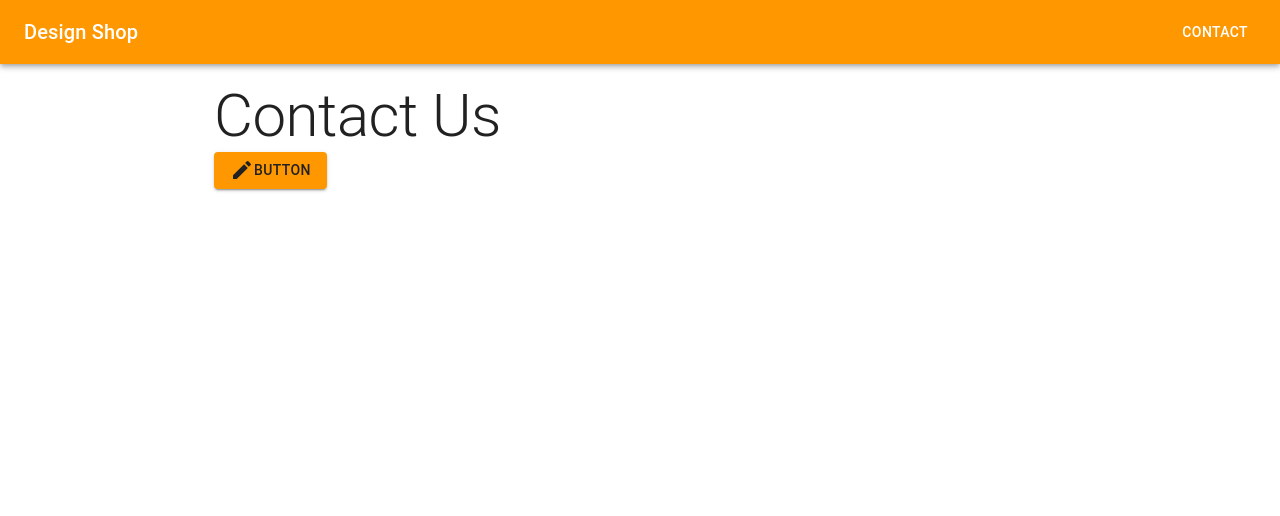
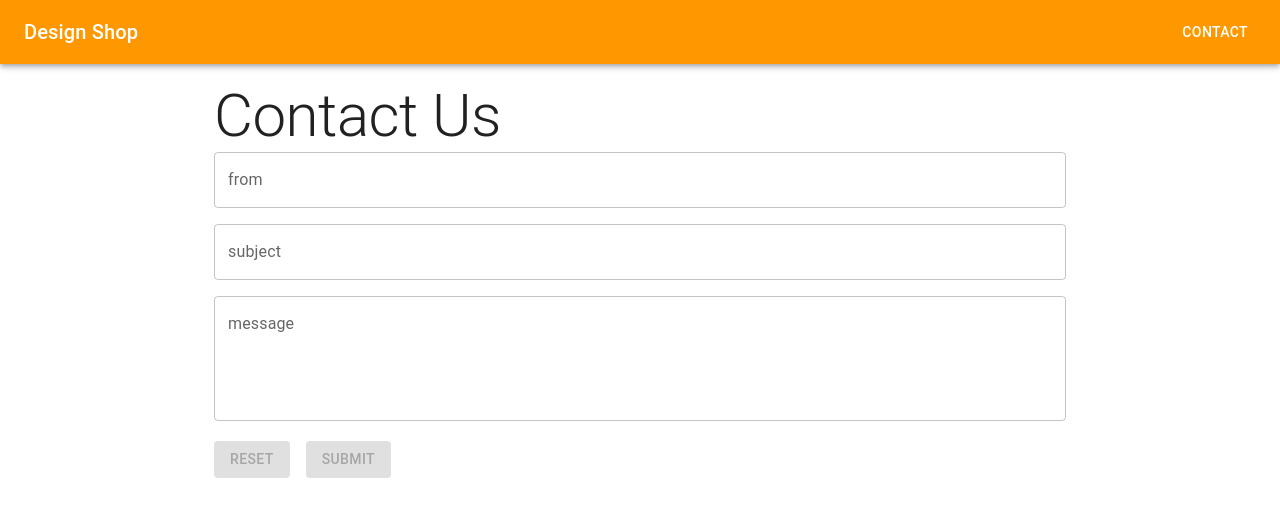
Before and after one commit to andrewmottershead/full-stack, a Next.js app: page /contact in a window 1280 px wide. Shown: the top 516 px of the page. Built offline with nearby package versions, Linux system fonts and the light colour scheme.

Commit message:
Contact Form and email enabled

```diff
--- /dev/null
+++ b/components/forms/ContactForm.jsx
@@ -0,0 +1,130 @@
+import React, { useEffect } from "react";
+import { useForm, Controller } from "react-hook-form";
+// import CircularProgress from "@mui/material/CircularProgress";
+import * as yup from "yup";
+import { yupResolver } from "@hookform/resolvers/yup";
+import { TextField, Button } from "@mui/material";
+
+const schema = yup
+  .object()
+  .shape({
+    from: yup.string().email().max(50).required(),
+    subject: yup.string().max(300).required(),
+    message: yup.string().max(50000).required(),
+  })
+  .required();
+
+const defaults = {
+    from: '',
+    subject: '',
+    message: '',
+};
+
+export default function ContactForm({ submitHandler }) {
+  // console.log(car);
+
+  const {
+    handleSubmit,
+    formState: { errors, isValid, isDirty, isSubmitting },
+    reset,
+    control,
+    formState,
+  } = useForm({
+    resolver: yupResolver(schema),
+    mode: "onChange",
+    defaultValues: defaults,
+  });
+
+  useEffect(() => {
+    console.log(formState);
+  })
+
+
+  const formRowStyle = {
+    marginBlockEnd: "1em",
+  };
+
+  let submitFn = (vals) => {
+    reset();
+    console.log(vals);
+    submitHandler(vals);
+  };
+
+  return (
+    /* "handleSubmit" will validate your inputs before invoking "onSubmit" */
+    <form onSubmit={handleSubmit(submitFn)}>
+      <div style={formRowStyle}>
+        <Controller
+          control={control}
+          name="from"
+          defaultValue={""}
+          render={({ field }) => (
+            <TextField
+              type="from"
+              {...field}
+              label="from"
+              fullWidth
+              error={!!errors.from}
+              helperText={errors.from?.message}
+            />
+          )}
+        />
+      </div>
+      <div style={formRowStyle}>
+        <Controller
+          control={control}
+          name="subject"
+          defaultValue={""}
+          render={({ field }) => (
+            <TextField
+              type="subject"
+              {...field}
+              label="subject"
+              fullWidth
+              error={!!errors.subject}
+              helperText={errors.subject?.message}
+            />
+          )}
+        />
+      </div>
+      <div style={formRowStyle}>
+        <Controller
+          control={control}
+          name="message"
+          defaultValue={""}
+          render={({ field }) => (
+            <TextField
+              type="message"
+              {...field}
+              label="message"
+              multiline
+              rows={4}
+              fullWidth
+              error={!!errors.message}
+              helperText={errors.message?.message}
+            />
+          )}
+        />
+      </div>
+      <div style={{ marginTop: 20 }}>
+        <Button
+          type="reset"
+          onClick={() => reset()}
+          variant="contained"
+          sx={{ mr: 2 }}
+          disabled={!isDirty}
+        >
+          Reset
+        </Button>
+        <Button
+          type="submit"
+          primary="true"
+          variant="contained"
+          disabled={isSubmitting || !isDirty || (isDirty && !isValid)}
+        >
+          Submit
+        </Button>
+      </div>
+    </form>
+  );
+}
--- /dev/null
+++ b/lib/api-functions/client/index.js
@@ -0,0 +1,17 @@
+export const sendEmail = (vals) => {
+    console.log(vals);
+    try {
+        const response = fetch("/api/contact", {
+            method: "POST",
+            headers: {
+                "Content-Type": 'application/json; charset="UTF-8"',
+            },
+            body: JSON.stringify(vals),
+        });
+        if (!response.ok) throw response;
+        console.log(`Email Sent`);
+        // TODO - hook up snackbar
+    }   catch (err) {
+        console.log(err);
+    }
+};
--- a/package.json
+++ b/package.json
@@ -11,12 +11,16 @@
   "dependencies": {
     "@emotion/react": "^11.11.1",
     "@emotion/styled": "^11.11.0",
+    "@hookform/resolvers": "^3.3.2",
     "@mui/icons-material": "^5.14.19",
     "@mui/material": "^5.14.19",
     "lorem-ipsum": "^2.0.8",
     "next": "14.0.3",
+    "nodemailer": "^6.9.7",
     "react": "^18",
-    "react-dom": "^18"
+    "react-dom": "^18",
+    "react-hook-form": "^7.48.2",
+    "yup": "^1.3.2"
   },
   "devDependencies": {
     "eslint": "^8",
--- /dev/null
+++ b/pages/api/contact.js
@@ -0,0 +1,47 @@
+// Next.js API route support: https://nextjs.org/docs/api-routes/introduction
+import nodemailer from "nodemailer";
+const {ADMIN_EMAIL} = process.env;
+
+const handler = async (req, res) => {
+    let testAccount = await nodemailer.createTestAccount();
+
+    const transporter = nodemailer.createTransport({
+  host: "smtp.ethereal.email",
+  port: 587,
+  secure: false, //true for 465, false for other ports
+  auth: {
+    user: testAccount.user, //generated ethereal user
+    pass: testAccount.pass, //generated ethereal password
+  },
+});
+
+const { from, subject, message } = req.body;
+const msg = {
+    to: from,
+    from: ADMIN_EMAIL,
+    subject,
+    text: message,
+    html: `<p>${message}</p>`,
+};
+console.log(msg);
+
+try {
+    let info = await transporter.sendMail(msg);
+    console.log("Preview URL: %s", nodemailer.getTestMessageUrl(info));
+    res.status(201).json({ message: "Email sent", id: info.messageId });
+}   catch (error) {
+    console.error(error);
+
+    res.status(500).json({ message: "Failed to send email"});
+}
+};
+  // Message sent: <b658f8ca-6296-ccf4-8306-87d57a0b4321@example.com>
+
+  //
+  // NOTE: You can go to https://forwardemail.net/my-account/emails to see your email delivery status and preview
+  //       Or you can use the "preview-email" npm package to preview emails locally in browsers and iOS Simulator
+  //       <https://github.com/forwardemail/preview-email>
+  //
+
+
+export default handler;
--- a/pages/api/hello.js
+++ /dev/null
@@ -1,5 +0,0 @@
-// Next.js API route support: https://nextjs.org/docs/api-routes/introduction
-
-export default function handler(req, res) {
-  res.status(200).json({ name: 'John Doe' })
-}
--- a/pages/contact.js
+++ b/pages/contact.js
@@ -3,7 +3,11 @@ import Image from 'next/image'
 // import { Inter } from 'next/font/google'
 import { Button, EditIcon } from '@/components/mui'
 import Layout from '@/components/Layout';
-import Heading from '@/components/Heading'
+import Heading from '@/components/Heading';
+import ContactForm from '@/components/forms/ContactForm';
+import { sendEmail } from '@/lib/api-functions/client';
+
+
 
 // const inter = Inter({ subsets: ['latin'] })
 
@@ -18,7 +22,7 @@ export default function Contact() {
       </Head>
       <Layout>
         <Heading component="h2">Contact Us</Heading>
-        <Button variant="contained"><EditIcon />Button</Button>
+        <ContactForm submitHandler={sendEmail}/>
       </Layout>
     </>
   )
```
Also changed, not shown: 1 other file (tests, documents, lock files or other folders).
